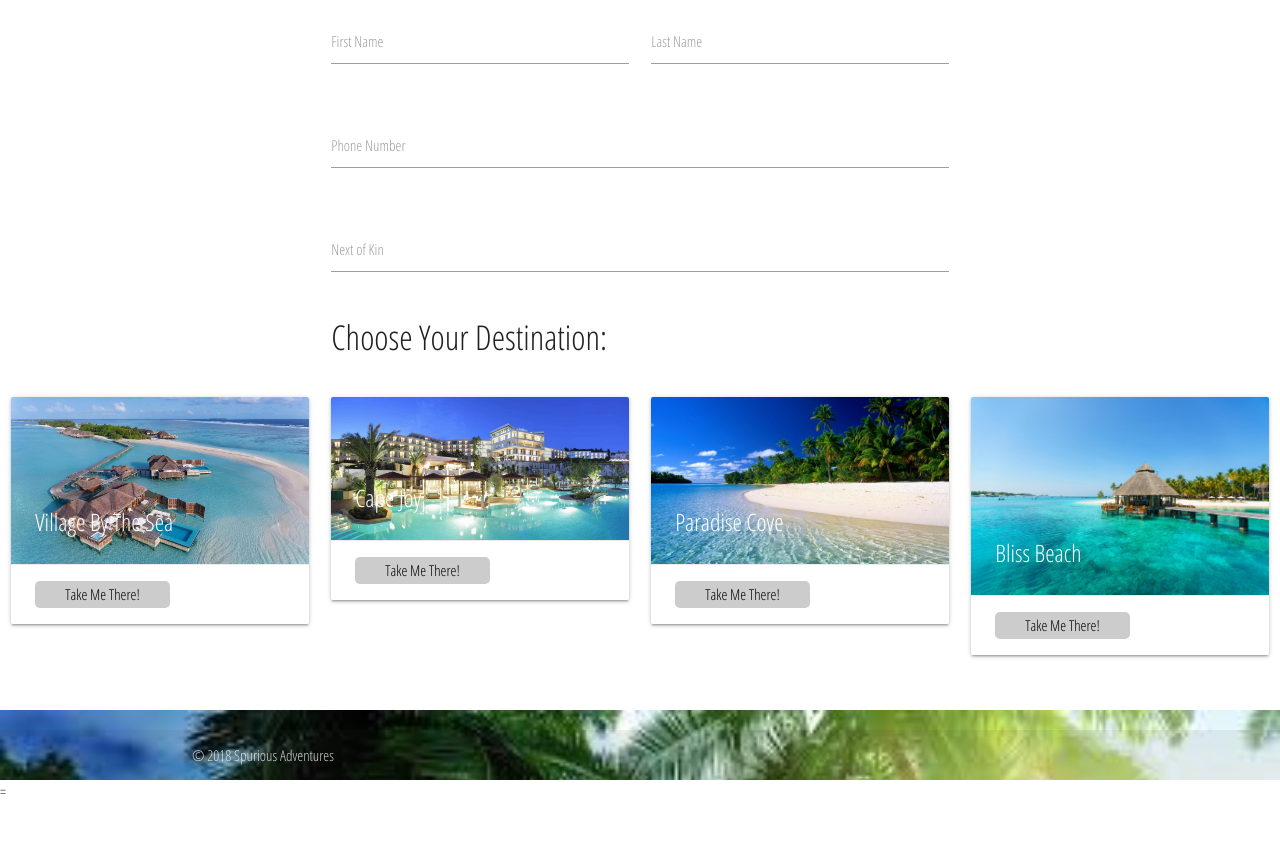
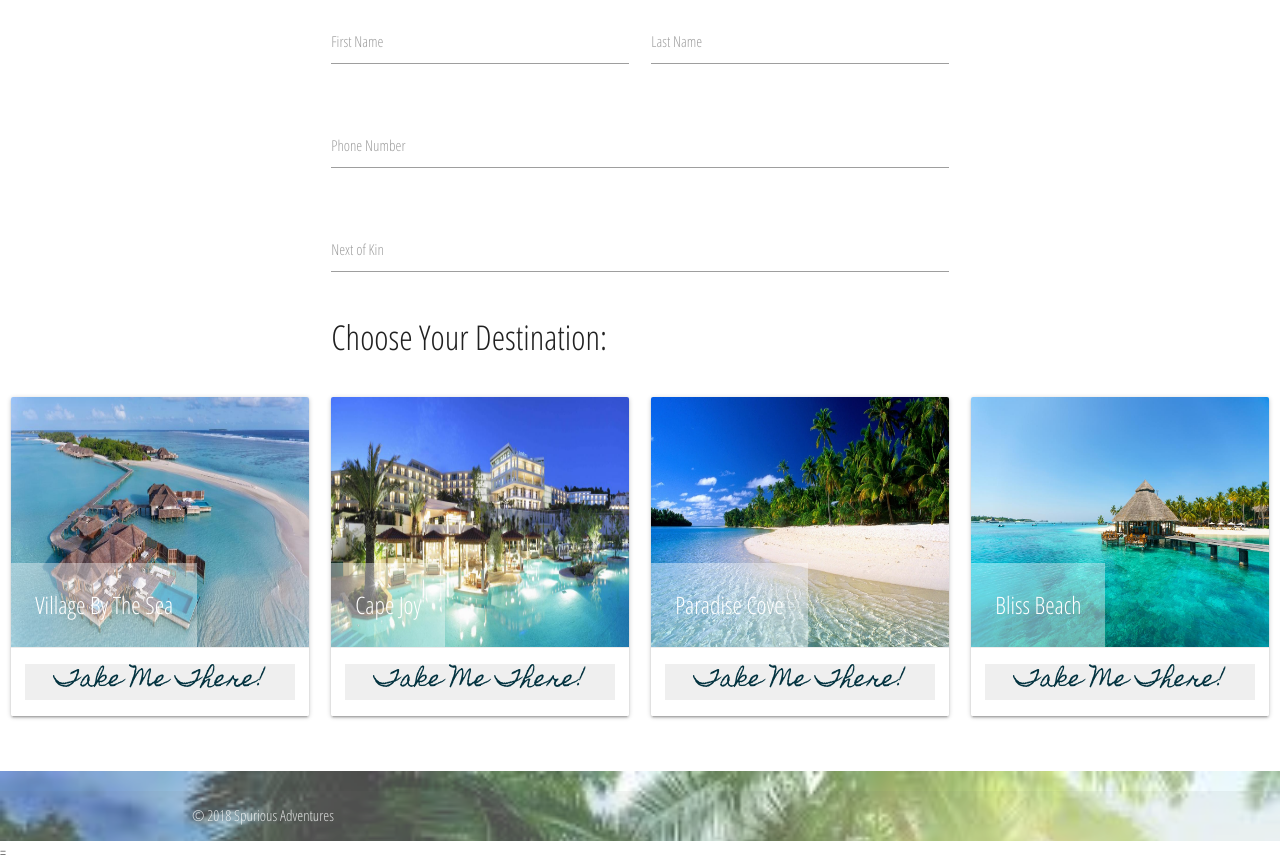
Before and after one commit to ReedBlack/island.death, a plain HTML site: page Alyssa/index.html in a window 1280 px wide. Shown: the part 471-1334 px from the top of the page. Before the commit the page ends 1274 px from the top, so only its background shows below. Drawn offline with nearby package versions, Linux system fonts and the light colour scheme.

Commit message:
updating input styling

```diff
--- a/Alyssa/index.html
+++ b/Alyssa/index.html
@@ -82,7 +82,7 @@
                 </div>
             </div>
 
-            <div class="col s3">
+            <div class="col s3 m3">
                 <div class="card">
                     <div class="card-image">
                         <img src="images/prettyIsland1.jpg">
@@ -94,7 +94,7 @@
                 </div>
             </div>
 
-            <div class="col s3">
+            <div class="col s3 m3">
                 <div class="card">
                     <div class="card-image">
                         <img src="images/resort2.jpg">
--- a/Alyssa/site.css
+++ b/Alyssa/site.css
@@ -13,14 +13,13 @@ main {
     background-image: url('./assets/headerimage.jpg');
     background-size: 100%;
     height: 400px;
-
 }
 
 .header-text {
     font-family: 'Homemade Apple', cursive;
     font-size: 12em;
     color: rgb(2, 50, 63);
-      background:rgba(255,255,255,0.3);
+    background: rgba(255, 255, 255, 0.5);
     height: 400px;
     width: 100%;
     display: flex;
@@ -34,16 +33,29 @@ main {
 }
 
 input[type=submit] {
-    font-family: 'Open Sans Condensed', sans-serif;
-    padding:5px 30px;
-    background:#ccc;
-    border:0 none;
-    cursor:pointer;
-    -webkit-border-radius: 5px;
-    border-radius: 5px;
+    font-family: 'Homemade Apple', sans-serif;
+    font-size: 1.5em;
+    padding: 5px 30px;
+    color: rgb(2, 50, 63);
+    border: 0 none;
+    cursor: pointer;
 }
 
 .page-footer {
     background-image: url('./assets/headerimage.jpg');
+    opacity: 0.7;
     background-size: 100%;
 }
+
+.card-image img {
+    height: 250px;
+}
+
+.card-action {
+    display: flex;
+    justify-content: center;
+}
+
+.card-title {
+    background: rgba(255, 255, 255, 0.4);
+}
```
Also changed, not shown: Alyssa/Images/skullisland.jpg (added), Alyssa/assets/Atmosphere-Regular.ttf (deleted). Lines whose indentation alone changed are shown as unchanged.
